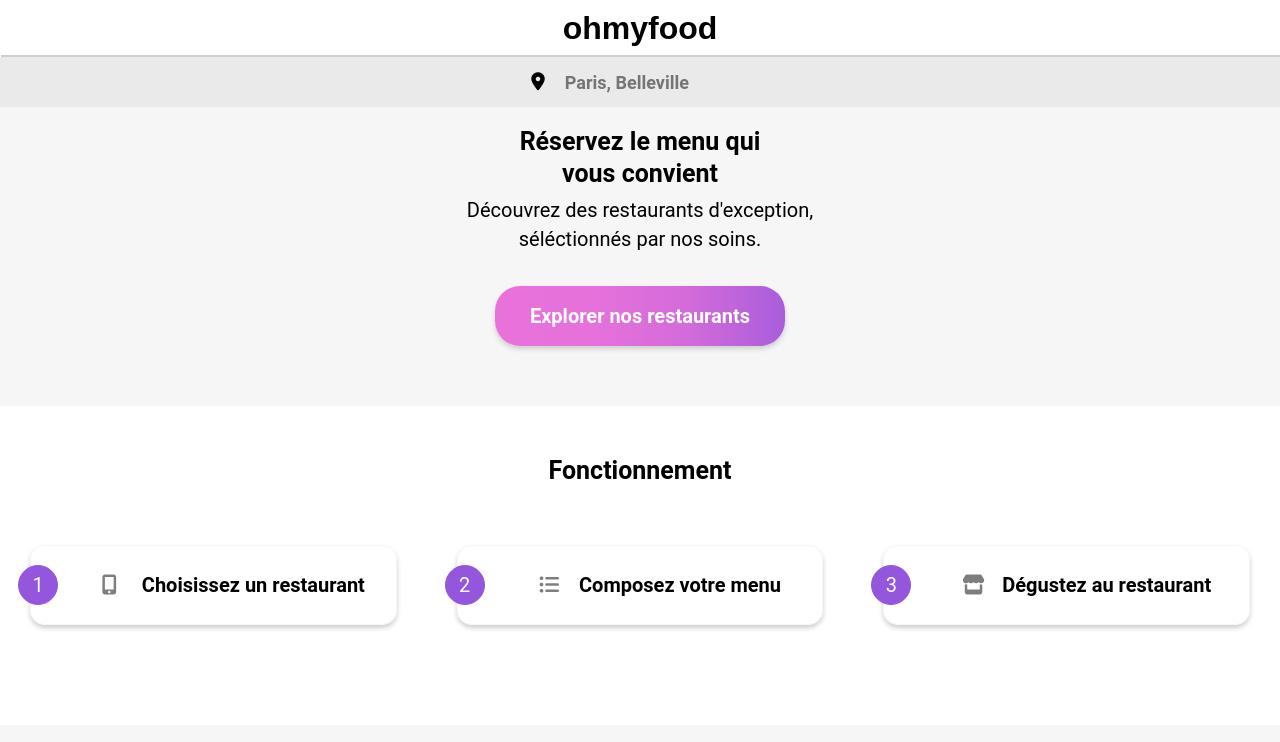
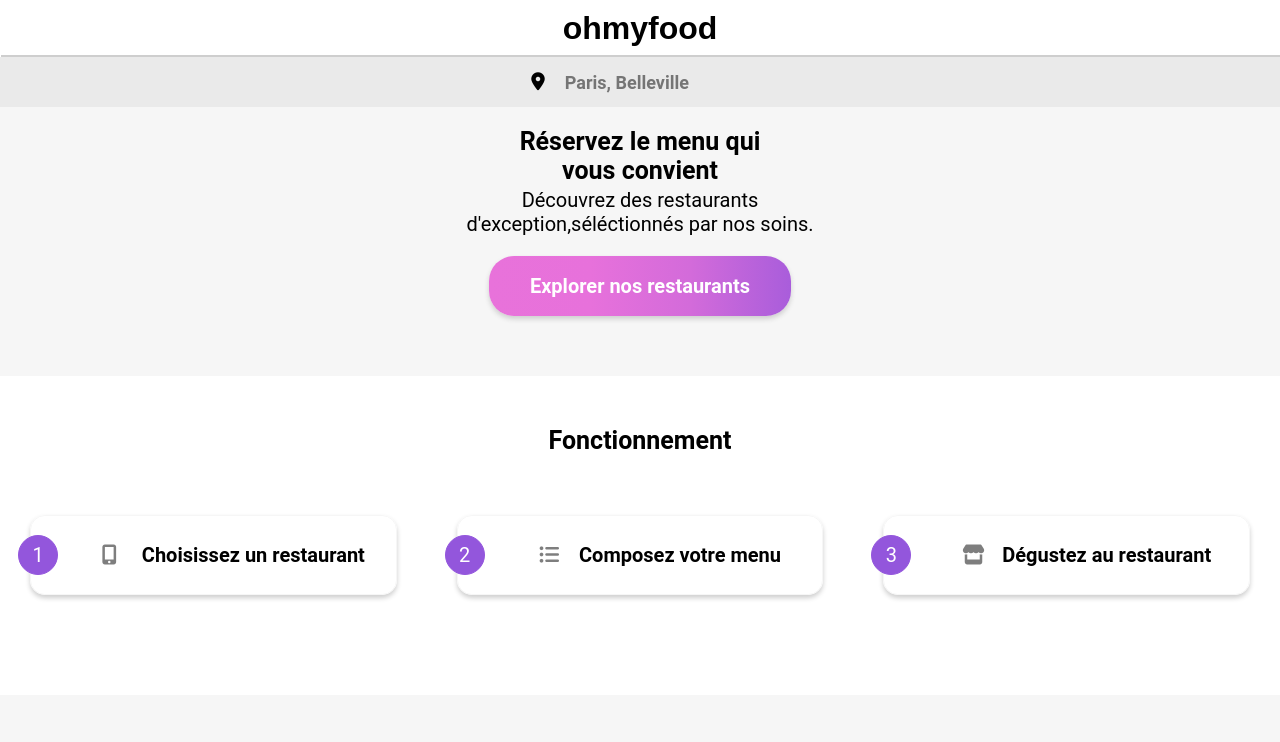
Before and after one commit to Baroin40370/p3_baroin_maite_code, a plain HTML site: page index.html in a window 1280 px wide. Shown: the top 742 px of the page. Drawn offline with Linux system fonts and the light colour scheme; a web font is replaced by a local one.

Commit message:
sauvegarde

```diff
--- a/index.html
+++ b/index.html
@@ -27,10 +27,8 @@
          <input type="search" placeholder ="Paris, Belleville" name= "recherche" id="recherche"/>
         </span>
         <div class="suite">
-	        <p class="bold">Réservez le menu qui</p>
-	        <p class="bold2">vous convient</p>
-	        <p class="paragraphe">Découvrez des restaurants d'exception,</p>
-	        <p class="paragraphe1">séléctionnés par nos soins.</p>
+	        <p class="bold">Réservez le menu qui vous convient</p>
+	        <p class="paragraphe">Découvrez des restaurants d'exception,séléctionnés par nos soins.</p>
         <label for="recherche">localisez-moi</label>
         <button type="submit">Explorer nos restaurants</button>
       </div>
--- a/sass/_header.scss
+++ b/sass/_header.scss
@@ -63,22 +63,14 @@ header
 		 	font-size: 25px;
 			font-weight: bold;
 			padding-bottom: 3px;
-	    }
-	    .bold2
-	    {
-		 	font-size: 25px;
-			font-weight: bold;
-			padding-bottom: 10px;
+			text-align:center;
+			width:260px;
 	    }
 	    .paragraphe
 	    {
 	 		font-size:20px;
-	    }
-	    .paragraphe1
-	    {
-		    margin-top: 5px;
-		    font-size: 20px;
-		    padding-bottom: 15px;
+	 		text-align:center;
+	 		width:360px;
 	    }
 	    button
 	    {
--- a/sass/_main.scss
+++ b/sass/_main.scss
@@ -280,11 +280,11 @@
 	    .prix
 	    {
 			display: flex;
-			align-items: end;
+			align-items: flex-end;
 			font-weight: bold;
 			 p
 			 {
-				 padding-bottom: 13px;
+				 padding-bottom: 19px;
 				 padding-right: 15px;
 			 }
 	    }
```
Also changed, not shown: menu4.html (+1 -1 lines), css/style.css, 1 other file.
